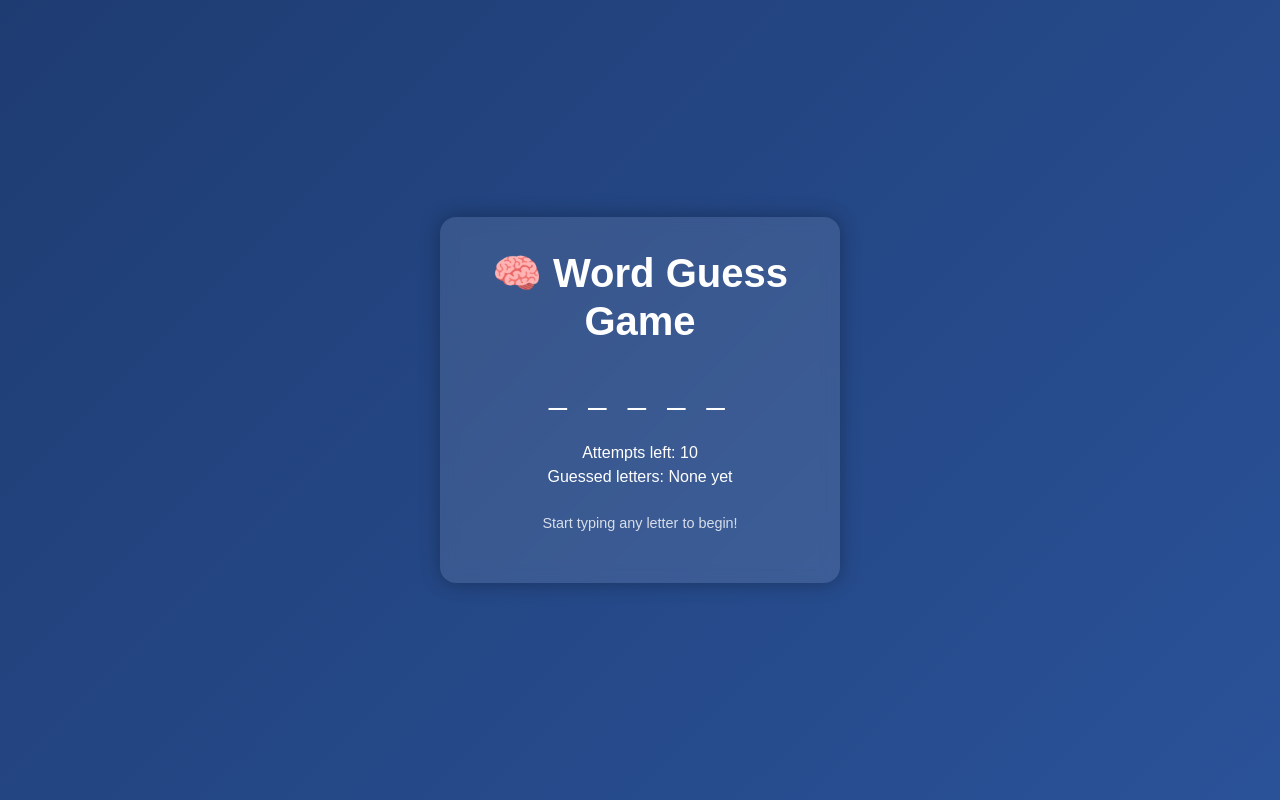
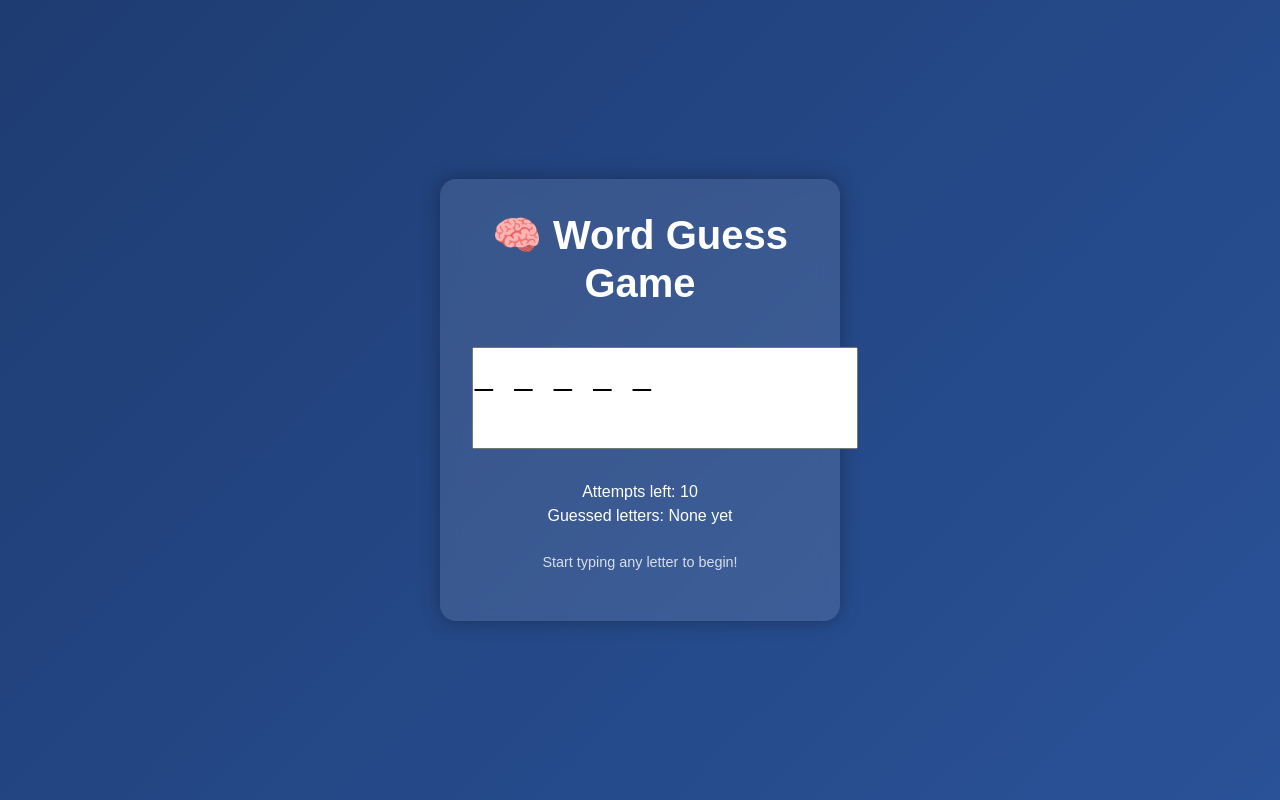
Before and after one commit to KenVermillionJr/3-2-Word-Guess-Game, a plain HTML site: page index.html in a window 1280 px wide. Drawn offline with nearby package versions, Linux system fonts and the light colour scheme.

Commit message:
chore: updated activities

```diff
--- a/index.html
+++ b/index.html
@@ -55,7 +55,7 @@
     <div class="game-card">
       <!-- <div style="width:0; overflow:hidden;"><input type="text" name="kb" style="opacity:0; filter:alpha(opacity=0);"></div> -->
       <h1 class="fw-bold mb-3">🧠 Word Guess Game</h1>
-      <p class="masked-word" id="maskedWord">_ _ _ _ _</p>
+      <textarea class="masked-word" id="maskedWord" style="overflow:hidden; resize:none;">_ _ _ _ _</textarea>
       <p class="stats">
         Attempts left: <span id="attempts">10</span> <br />
         Guessed letters: <span id="guessedLetters">None yet</span>
```
